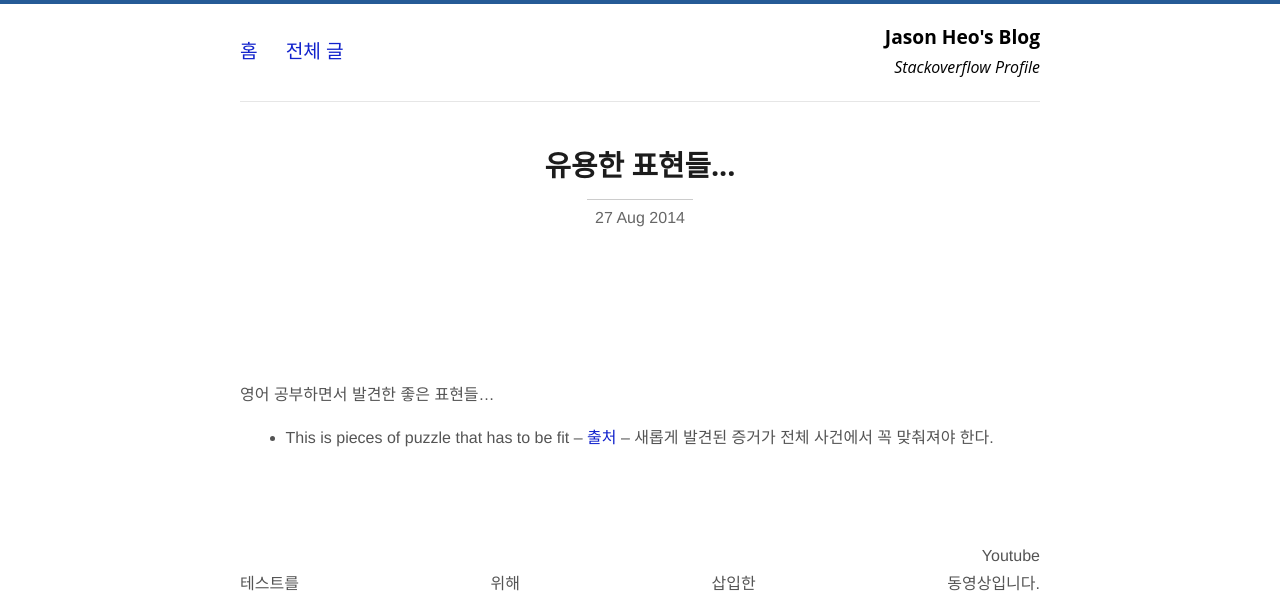
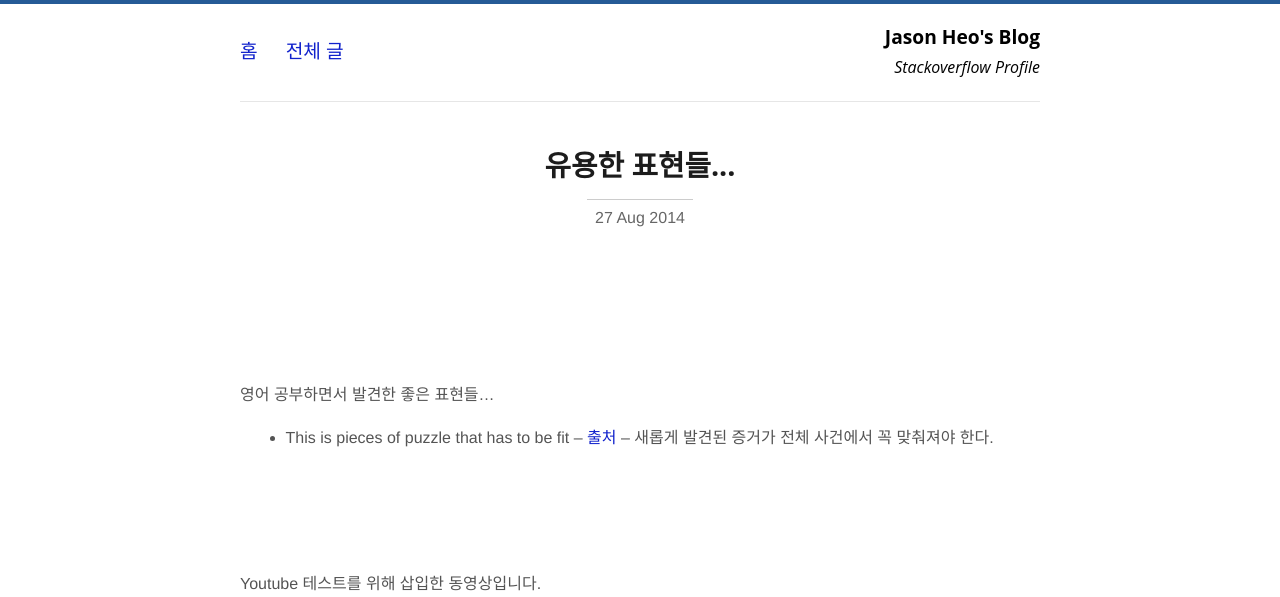
Before and after one commit to jason-heo/jason-heo.github.io, a Jekyll site: the page built from _posts/2014-08-27-useful-expressions.md, in a window 1280 px wide. Shown: the top 597 px of the page. Built offline with Jekyll 4.4.1, drawn with Linux system fonts in a browser that asks for light colours; comment, search, counter and statistics services are not loaded; grey boxes are pictures that could not be loaded.

Commit message:
<BR> 추가

```diff
--- a/_includes/adsense-bottom.md
+++ b/_includes/adsense-bottom.md
@@ -8,6 +8,8 @@
 (adsbygoogle = window.adsbygoogle || []).push({});
 </script>
 
+<BR>
 Youtube 테스트를 위해 삽입한 동영상입니다.
+<BR>
 
 <iframe width="560" height="315" src="https://www.youtube.com/embed/toHP1OdtITg" frameborder="0" allow="accelerometer; autoplay; encrypted-media; gyroscope; picture-in-picture" allowfullscreen></iframe>
```
